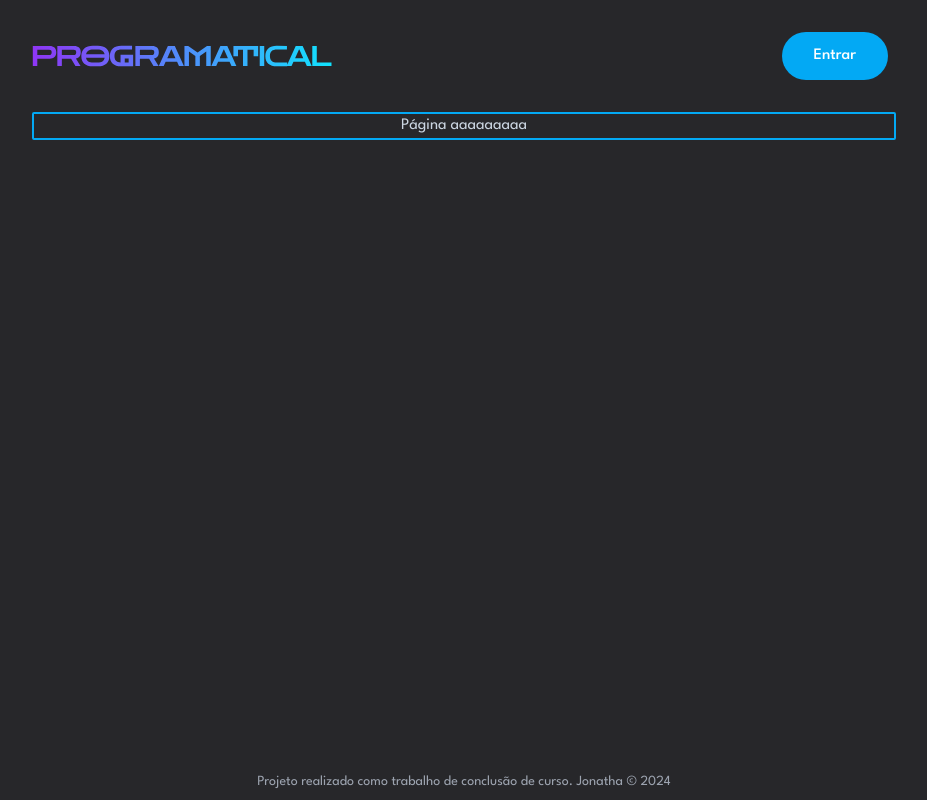
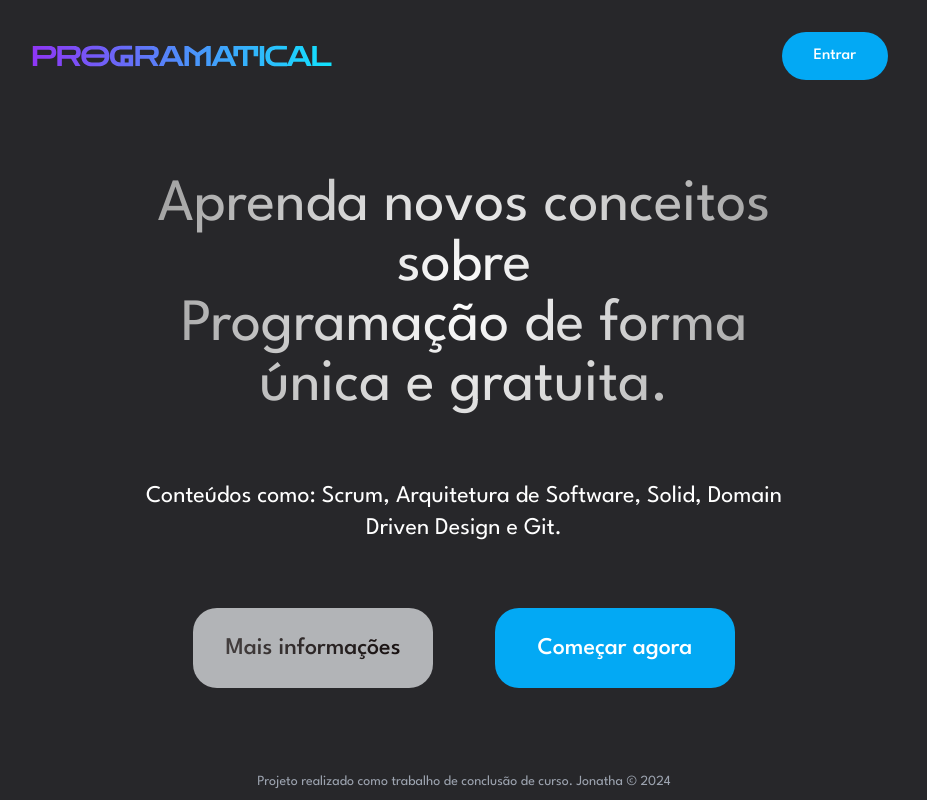
Before and after one commit to jonathabot/programatical, a Next.js app: page / in a window 1280 px wide. Shown: the whole page, without its empty margins (176-1103 px from the left). Built offline with nearby package versions, Linux system fonts and the light colour scheme.

Commit message:
finished homepage

```diff
--- a/app/layout.tsx
+++ b/app/layout.tsx
@@ -20,7 +20,7 @@ export default function RootLayout({
     <html lang="en" className={leagueSpartanFont.className}>
       <body className="bg-zinc-800 flex flex-col h-screen justify-between px-4 md:px-12 lg:px-20 xl:px-52 2xl:px-64">
         <Header />
-        <main className="mb-auto rounded-sm border-2 border-pgmt-blue flex itens-center justify-center text-slate-300">
+        <main className="mb-auto flex itens-center justify-center h-screen text-slate-300">
           {children}
         </main>
         <Footer />
--- a/app/page.tsx
+++ b/app/page.tsx
@@ -1,5 +1,6 @@
 import Footer from "@/components/Footer";
 import Header from "@/components/Header";
+import { Button } from "@/components/ui/button";
 import { Metadata } from "next/types";
 
 export const metadata: Metadata = {
@@ -9,8 +10,27 @@ export const metadata: Metadata = {
 
 export default function Home() {
   return (
-    <>
-      <a>Página aaaaaaaaa</a>
-    </>
+    <div className="flex justify-center items-center p-4">
+      <div className="flex flex-col gap-16 w-[80%] ">
+        <span className="text-2xl md:text-6xl text-transparent bg-clip-text bg-radial-gradient-text-home text-center">
+          Aprenda novos conceitos sobre <br /> Programação de forma única e
+          gratuita.
+        </span>
+
+        <span className="text-base md:text-2xl text-white text-center">
+          Conteúdos como: Scrum, Arquitetura de Software, Solid, Domain Driven
+          Design e Git.
+        </span>
+
+        <div className="text-2xl flex justify-evenly w-full">
+          <Button className="bg-[#B2B4B7] hover:bg-[#7a7e81] h-20 w-60">
+            <span className="text-transparent bg-gradient-to-r from-[#433E3E] to-[#181111] bg-clip-text">
+              Mais informações
+            </span>
+          </Button>
+          <Button className="h-20 w-60">Começar agora</Button>
+        </div>
+      </div>
+    </div>
   );
 }
--- a/components/Header.tsx
+++ b/components/Header.tsx
@@ -13,7 +13,10 @@ export default function Header() {
       exit={{ opacity: 0 }}
     >
       <header className="flex justify-between items-center h-10 py-10 sm:py-14">
-        <ProgramaticalLogoSVG />
+        <div className="cursor-pointer">
+          <ProgramaticalLogoSVG />
+        </div>
+
         <Button variant="default" className="m-2">
           Entrar
         </Button>
--- a/components/ui/button.tsx
+++ b/components/ui/button.tsx
@@ -6,7 +6,7 @@ const button = tv({
   variants: {
     variant: {
       default:
-        "bg-pgmt-blue text-primary-foreground hover:bg-pgmt-blue/80 text-white",
+        "bg-pgmt-blue text-primary-foreground hover:bg-blue-400 text-white",
       white: "bg-white text-gray-900 hover:bg-gray-100 text-black",
       gray: "bg-gray-200 text-gray-900 hover:bg-gray-300 text-black",
     },
--- a/tailwind.config.ts
+++ b/tailwind.config.ts
@@ -13,6 +13,10 @@ const config: Config = {
         foreground: "var(--foreground)",
         "pgmt-blue": "#03A9F4",
       },
+      backgroundImage: {
+        "radial-gradient-text-home":
+          "radial-gradient(circle, rgba(255,255,255,1) 0%, #999999 100%)",
+      },
     },
   },
   plugins: [],
```
